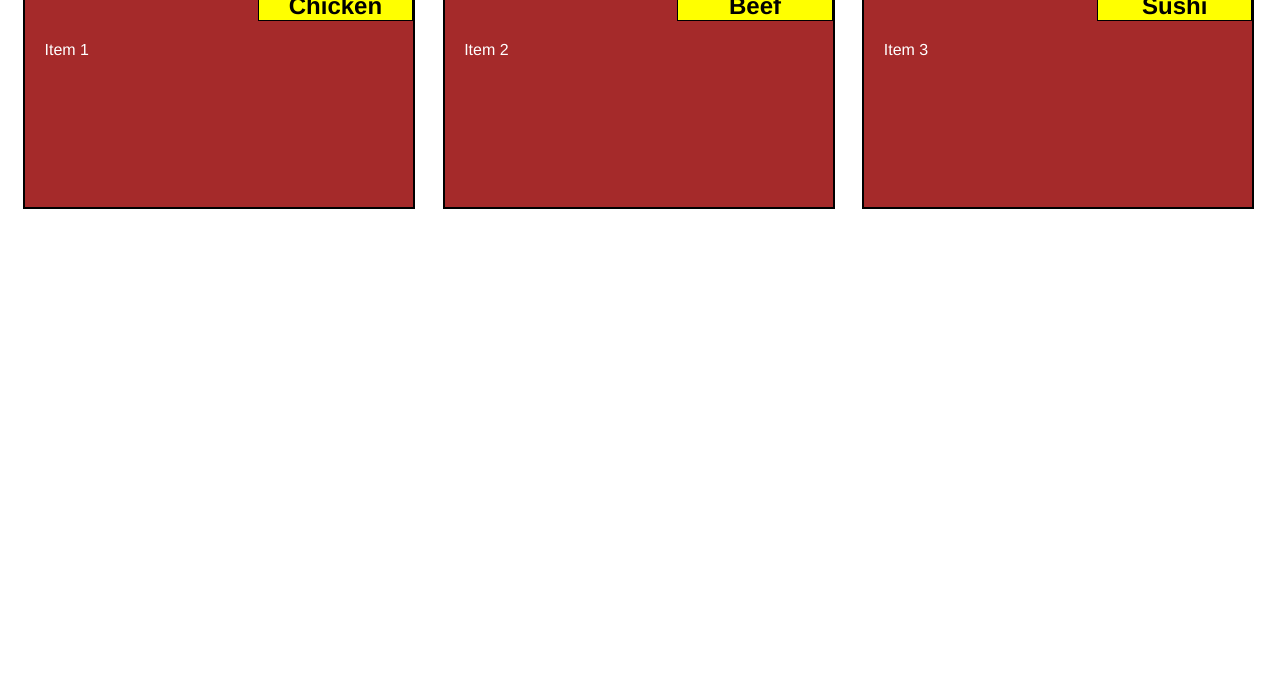
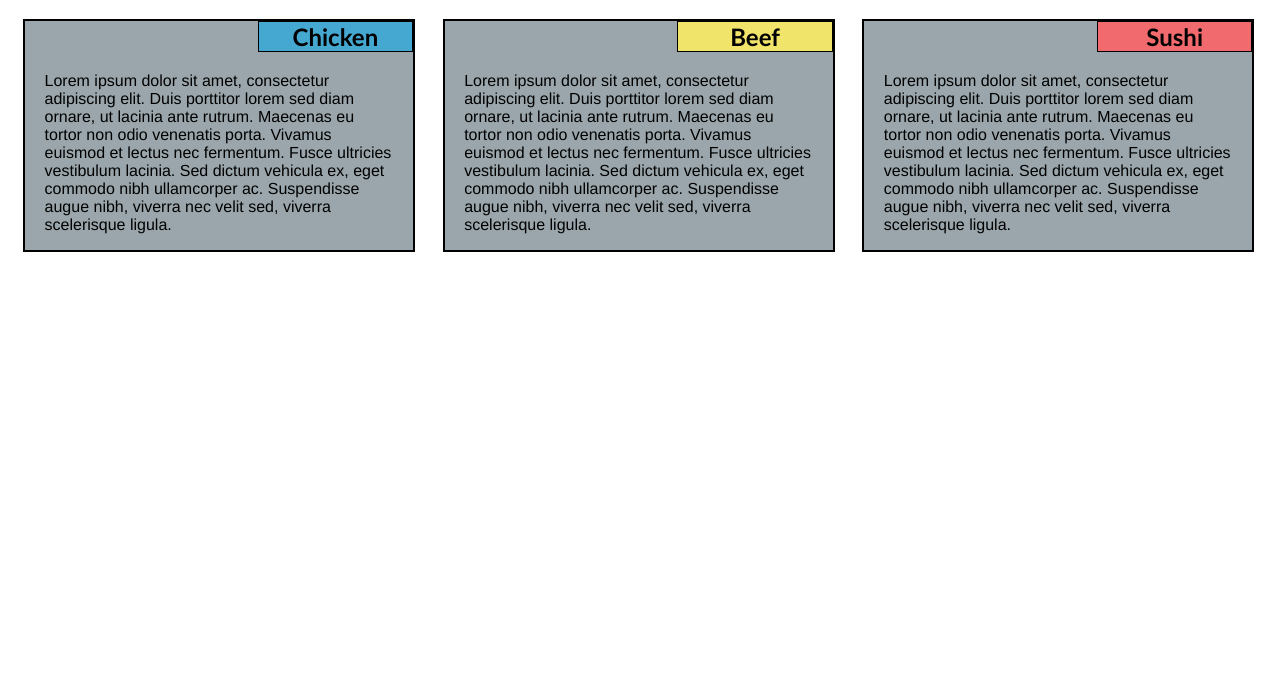
Before and after one commit to PranayBandaru/solution_module2_frontend_Coursera, a plain HTML site: page index.html in a window 1280 px wide. Shown: the part 119-800 px from the top of the page. Drawn offline with Linux system fonts and the light colour scheme.

Commit message:
CSS included

```diff
--- a/index.html
+++ b/index.html
@@ -3,14 +3,15 @@
 <head>
 <meta charset="utf-8">
 <meta name="viewport" content="width=device-width, initial-scale=1">
-<title>Responsive Layout</title>
+<title>Menu(Module2 Solution)</title>
+<link rel="stylesheet" type="text/css" href="style.css">>
 <style>
 
 /********** Base styles **********/
 * {
+  font-family: "Gill Sans", sans-serif;
+  box-sizing: border-box;
 
-  font-family: Helvetica;
-  box-sizing: border-box;
 }
 h1 {
   margin-top: 30px;
@@ -33,10 +34,11 @@ p {
   margin-left: auto;
   margin-top: 4%;
   font-family: Helvetica;
-  color: white;
+  height: auto;
+  background-color: #9AA6AB ;
 }
 div{
-  background-color: #A52A2A;
+  background-color: #9AA6AB ;
   margin-right:1.6%;
   margin-left:0.6%;
     margin-bottom:2.2%;
@@ -87,6 +89,7 @@ div{
 }
 h1 {text-align: center;}
 h2{text-align: center;}
+
 </style>
 </head>
 <body>
@@ -94,16 +97,17 @@ h2{text-align: center;}
 
 <div class="row">
   <div class="col-lg-1 col-md-1 col-sg-1">
-    <h2>Chicken</h2>
-    <p>Item 1</p>
+    <h2 style="background-color: #45A8D1">
+    Chicken</h2>
+    <p>Lorem ipsum dolor sit amet, consectetur adipiscing elit. Duis porttitor lorem sed diam ornare, ut lacinia ante rutrum. Maecenas eu tortor non odio venenatis porta. Vivamus euismod et lectus nec fermentum. Fusce ultricies vestibulum lacinia. Sed dictum vehicula ex, eget commodo nibh ullamcorper ac. Suspendisse augue nibh, viverra nec velit sed, viverra scelerisque ligula.</p>
   </div>
   <div class="col-lg-2 col-md-2 col-sg-2">
-    <h2>Beef</h2>
-    <p>Item 2</p>
+    <h2 style="background-color: #F1E46A">Beef</h2>
+    <p>Lorem ipsum dolor sit amet, consectetur adipiscing elit. Duis porttitor lorem sed diam ornare, ut lacinia ante rutrum. Maecenas eu tortor non odio venenatis porta. Vivamus euismod et lectus nec fermentum. Fusce ultricies vestibulum lacinia. Sed dictum vehicula ex, eget commodo nibh ullamcorper ac. Suspendisse augue nibh, viverra nec velit sed, viverra scelerisque ligula.</p>
   </div>
   <div class="col-lg-3 col-md-12 col-sg-3">
-    <h2>Sushi</h2>
-    <p>Item 3</p>
+    <h2 style="background-color: #F16A6E">Sushi</h2>
+    <p>Lorem ipsum dolor sit amet, consectetur adipiscing elit. Duis porttitor lorem sed diam ornare, ut lacinia ante rutrum. Maecenas eu tortor non odio venenatis porta. Vivamus euismod et lectus nec fermentum. Fusce ultricies vestibulum lacinia. Sed dictum vehicula ex, eget commodo nibh ullamcorper ac. Suspendisse augue nibh, viverra nec velit sed, viverra scelerisque ligula.</p>
   </div>
 </div>
 
--- /dev/null
+++ b/style.css
@@ -0,0 +1,31 @@
+h1 {
+  margin-top: 30px;
+  margin-bottom: 35px;
+  font-size: 38px;
+}
+h2{
+  padding-right: 5%;
+  padding-left: 5%;
+  margin-left: 60%;
+  background-color: yellow;
+  border: 1px solid black;
+  margin-top: 0;
+}
+
+p {
+  width: 90%;
+  height: 150px;
+  margin-right: auto;
+  margin-left: auto;
+  margin-top: 4%;
+  font-family: Helvetica;
+  height: auto;
+  background-color: #9AA6AB ;
+}
+div{
+  background-color: #9AA6AB ;
+  margin-right:1.6%;
+  margin-left:0.6%;
+    margin-bottom:2.2%;
+
+}
```
